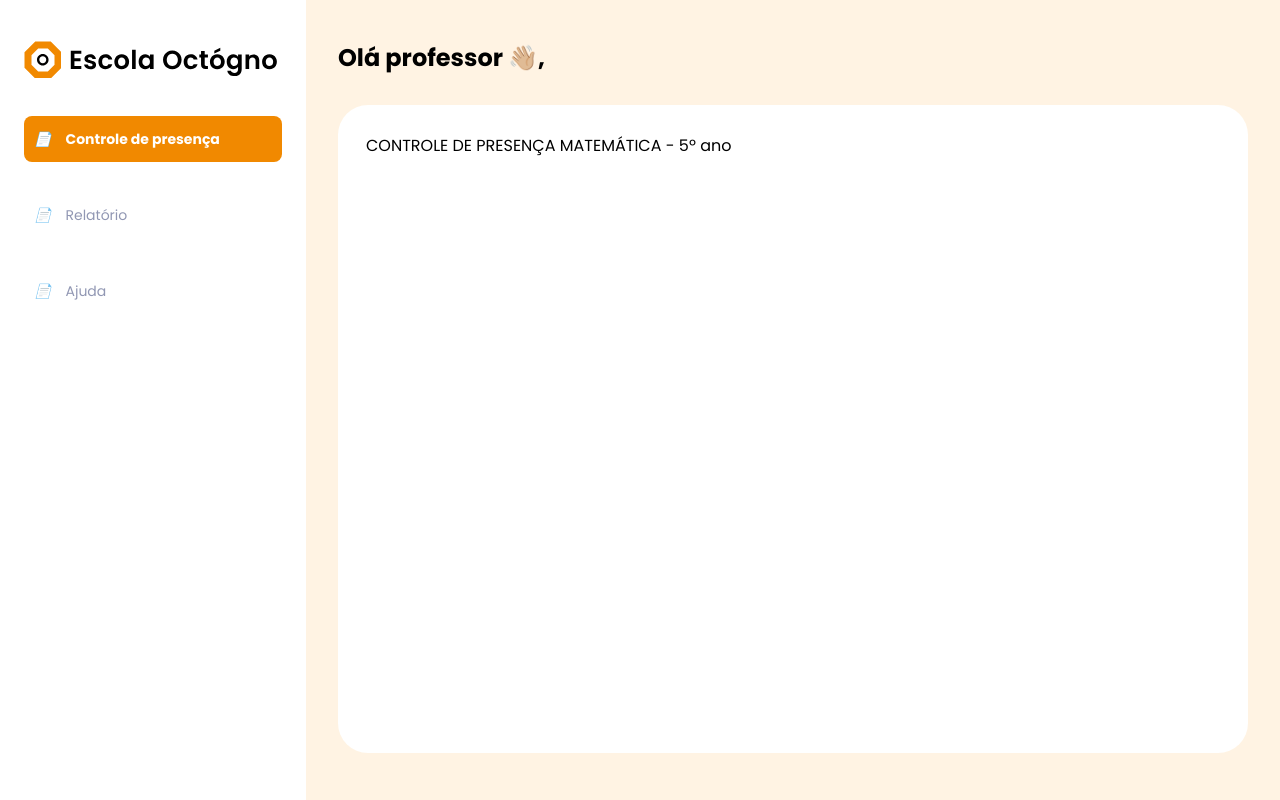
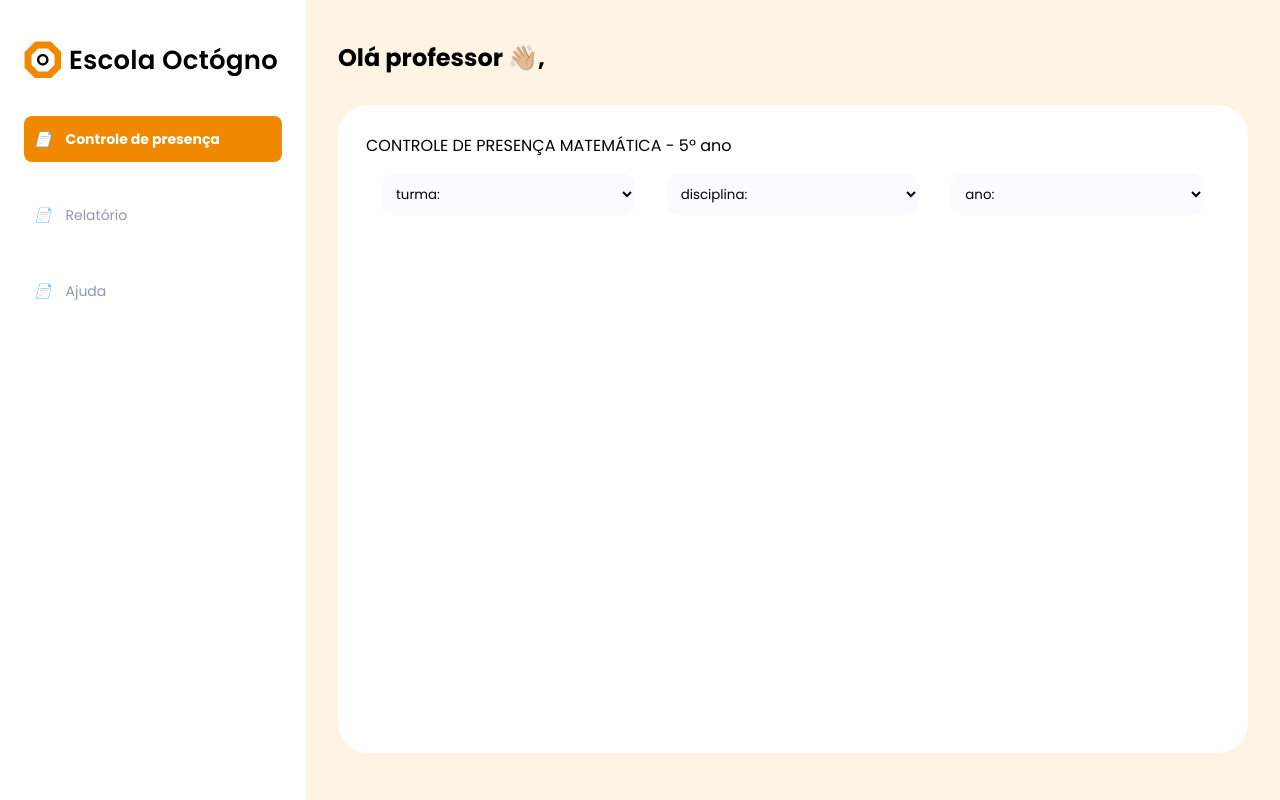
Before and after one commit to gabimendesh/prat_prof_ads_staff_mack, an Angular app in the folder staff-mack-app-frontend/: page /controle-presenca in a window 1280 px wide. Built offline with nearby package versions, Linux system fonts and the light colour scheme.

Commit message:
feat: adicionado filtro

```diff
--- a/staff-mack-app-frontend/src/app/app.module.ts
+++ b/staff-mack-app-frontend/src/app/app.module.ts
@@ -8,6 +8,7 @@ import { ReportPageComponent } from './pages/report-page/report-page.component';
 import { PresenceControlPageComponent } from './pages/presence-control-page/presence-control-page.component';
 import { FilterComponent } from './shared/components/filter/filter.component';
 import { SearchComponent } from './shared/components/search/search.component';
+import { SharedModule } from './shared/shared.module';
 
 @NgModule({
   declarations: [
@@ -15,12 +16,11 @@ import { SearchComponent } from './shared/components/search/search.component';
     PresenceControlPageComponent,
     ReportPageComponent,
     NavigationMenuComponent,
-    FilterComponent,
-    SearchComponent
   ],
   imports: [
     BrowserModule,
-    AppRoutingModule
+    AppRoutingModule,
+    SharedModule
   ],
   providers: [],
   bootstrap: [AppComponent]
--- a/staff-mack-app-frontend/src/app/core/navigation-menu/navigation-menu.component.ts
+++ b/staff-mack-app-frontend/src/app/core/navigation-menu/navigation-menu.component.ts
@@ -1,4 +1,13 @@
-import { AfterViewInit, Component, ElementRef, OnInit, QueryList, Renderer2, ViewChild, ViewChildren } from '@angular/core';
+import {
+  AfterViewInit,
+  Component,
+  ElementRef,
+  OnInit,
+  QueryList,
+  Renderer2,
+  ViewChild,
+  ViewChildren
+} from '@angular/core';
 import { Router } from '@angular/router';
 
 @Component({
@@ -10,20 +19,17 @@ export class NavigationMenuComponent implements OnInit, AfterViewInit {
   @ViewChild('navButton') navButton!: ElementRef;
   @ViewChildren('navButton') navButtons!: QueryList<ElementRef>;
   constructor(
-    private el: ElementRef,
     private renderer: Renderer2,
     private router: Router
   ) { }
 
   ngOnInit(): void {
-    // setar rota para controle-presenca
     this.router.navigate(['controle-presenca']);
-
   }
 
   ngAfterViewInit(): void {
     this.navButton.nativeElement.classList.add('active');
-    this.navButtons.forEach((button, index) => { // Add 'index' as a parameter
+    this.navButtons.forEach((button, index) => {
       this.renderer.listen(button.nativeElement, 'click', () => {
         this.navButtons.forEach(btn => {
           this.renderer.removeClass(btn.nativeElement, 'active');
--- a/staff-mack-app-frontend/src/app/pages/presence-control-page/presence-control-page.component.html
+++ b/staff-mack-app-frontend/src/app/pages/presence-control-page/presence-control-page.component.html
@@ -6,5 +6,6 @@
     <div class="container-presence-control__box">
         CONTROLE DE PRESENÇA
         MATEMÁTICA - 5º ano
+        <staff-mack-filter [filters]="filters"></staff-mack-filter>
     </div>
 </div>
--- a/staff-mack-app-frontend/src/app/pages/presence-control-page/presence-control-page.component.ts
+++ b/staff-mack-app-frontend/src/app/pages/presence-control-page/presence-control-page.component.ts
@@ -6,5 +6,34 @@ import { Component } from '@angular/core';
   styleUrl: './presence-control-page.component.scss'
 })
 export class PresenceControlPageComponent {
+  filters = [
+    {
+      name: 'Turma',
+      options: [
+        { label: '1A', value: '1A' },
+        { label: '1B', value: '1B' },
+        { label: '1C', value: '1C' },
+        { label: '1D', value: '1D' }
+      ]
+    },
+    {
+      name: 'Disciplina',
+      options: [
+        { label: 'Matemática', value: 'Matemática' },
+        { label: 'Português', value: 'Português' },
+        { label: 'História', value: 'História' },
+        { label: 'Geografia', value: 'Geografia' }
+      ]
+    },
+    {
+      name: "Ano",
+      options: [
+        { label: '1º', value: '1' },
+        { label: '2º', value: '2' },
+        { label: '3º', value: '3' },
+        { label: '4º', value: '4' }
+      ]
+    }
+  ]
 
 }
--- a/staff-mack-app-frontend/src/app/shared/components/filter/filter.component.html
+++ b/staff-mack-app-frontend/src/app/shared/components/filter/filter.component.html
@@ -1 +1,6 @@
-<p>filter works!</p>
+<div class="filters">
+    <select class="filters-item" *ngFor="let filter of filters">
+        <option class="filters-item__title" value="" disabled selected>{{filter.name}}: </option>
+        <option *ngFor="let option of filter.options">{{ option.label }}</option>
+    </select>
+  </div>
--- a/staff-mack-app-frontend/src/app/shared/components/filter/filter.component.scss
+++ b/staff-mack-app-frontend/src/app/shared/components/filter/filter.component.scss
@@ -0,0 +1,23 @@
+@import "../../../../styles.scss";
+
+.filters {
+    display: flex;
+    margin-bottom: 20px;
+    width: 100%;
+
+    .filters-item {
+        background-color: $color-gray-secondary;
+        padding: 10px;
+        width: 100%;
+        margin: 16px;
+        border-radius: 10px;
+        text-transform: lowercase;
+        border: none;
+        cursor: pointer;
+
+        &__title {
+            color: $color-gray-medium;
+            text-transform: lowercase;
+        }
+    }
+}
--- a/staff-mack-app-frontend/src/app/shared/components/filter/filter.component.ts
+++ b/staff-mack-app-frontend/src/app/shared/components/filter/filter.component.ts
@@ -1,10 +1,10 @@
-import { Component } from '@angular/core';
+import { Component, Input } from '@angular/core';
 
 @Component({
-  selector: 'app-filter',
+  selector: 'staff-mack-filter',
   templateUrl: './filter.component.html',
   styleUrl: './filter.component.scss'
 })
 export class FilterComponent {
-
+  @Input() filters: any = [];
 }
--- a/staff-mack-app-frontend/src/styles.scss
+++ b/staff-mack-app-frontend/src/styles.scss
@@ -3,6 +3,8 @@ $background-color: #fff3e3;
 $color-white: #ffffff;
 $color-orange-primary: #F18900;
 $color-gray-primary: #9197B3;
+$color-gray-secondary: #F9FBFF;
+$color-gray-medium: #7E7E7E;
 
 * {
   font-family: "Poppins", sans-serif;
```
Also changed, not shown: staff-mack-app-frontend/src/app/shared/shared.module.ts (added, +13 -0 lines).
